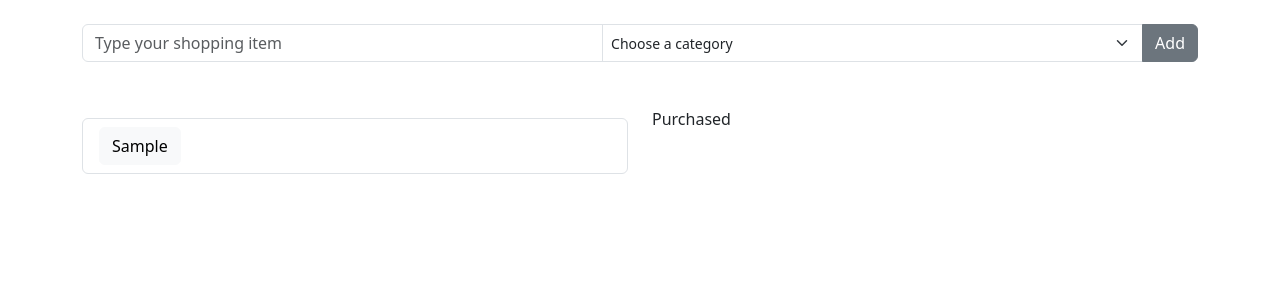
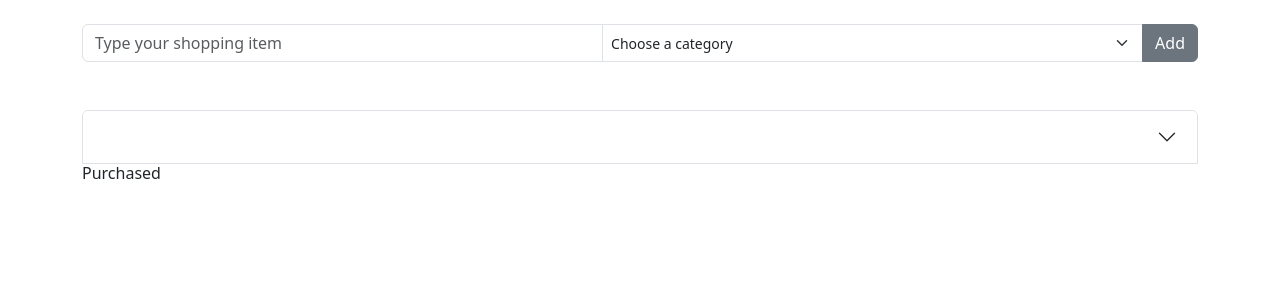
Before and after one commit to prabinkc2046/taskmanagerwithReact, a React (Create React App) app: page / in a window 1280 px wide. Both pictures are taken after typing "Sample" into the empty fields and a click on the button "Add". Shown: the top 300 px of the page. Built offline with nearby package versions, Linux system fonts and the light colour scheme.

Commit message:
Added accordion style presentation of item. Only one accordion opens at a time. When clicked on the accordion, it border line appears to be active

```diff
--- a/src/ListTask.js
+++ b/src/ListTask.js
@@ -1,4 +1,4 @@
-import React, { useEffect } from 'react';
+import React, { useState, useEffect } from 'react';
 import { FontAwesomeIcon } from '@fortawesome/react-fontawesome';
 import { faTrash } from '@fortawesome/free-solid-svg-icons';
 import './styles.css';
@@ -14,14 +14,11 @@ export default function ListTask({
   handleDeleteTask,
 }) {
   const categories = Array.from(new Set(incompletedTask.map(task => task.category)));
+  const [activeAccordion, setActiveAccordion] = useState(null);
 
   useEffect(() => {
     fetchTask();
-  }, [updateList]);
-
-  useEffect(() => {
-    fetchTask();
-  }, [checked]);
+  }, [updateList, checked]);
 
   const handlePurchasedTask = (id) => {
     const purchasedTask = completedTask.find(task => task.task_id === id);
@@ -33,27 +30,49 @@ export default function ListTask({
     handleTaskCompleteStatus(id);
   };
 
+  const toggleAccordion = (category) => {
+    setActiveAccordion(prevCategory => (prevCategory === category ? null : category));
+  };
+
   return (
     <div className="container mt-5">
-      <div className="row">
-        {categories.map(category => (
-          <div key={category} className="col-md-6">
-            <h6>{category}</h6>
+      <div className="accordion" id="accordionFlushExample">
+        {categories.map((category, index) => (
+          <div className="accordion-item" key={index}>
+            <h2 className="accordion-header">
+              <button
+                className={`accordion-button collapsed ${activeAccordion === category ? 'active' : ''}`}
+                type="button"
+                onClick={() => toggleAccordion(category)}
+                aria-expanded={activeAccordion === category}
+                aria-controls={`collapse-${index}`}
+              >
+                {category}
+              </button>
+            </h2>
+            <div
+              id={`collapse-${index}`}
+              className={`accordion-collapse collapse ${activeAccordion === category ? 'show' : ''}`}
+              aria-labelledby={`heading-${index}`}
+              data-bs-parent="#accordionFlushExample"
+            >
+              <div className="accordion-body">
                 <div className="list-group">
                   {incompletedTask
                     .filter(task => task.category === category)
                     .map(task => (
-                  <div key={task.task_id} className={`list-group-item ${task.flash ? 'flash' : ''}`}>
-                    <div className="d-flex justify-content-between align-items-center">
                       <button
-                        className="btn btn-light"
+                        key={task.task_id}
+                        className={`list-group-item ${task.flash ? 'flash' : ''}`}
                         onClick={() => handleIncompleteTaskClick(task.task_id)}
                       >
-                        {task.task_name}
+                        <div className="d-flex justify-content-between align-items-center">
+                          <span>{task.task_name}</span>
+                        </div>
                       </button>
+                    ))}
                 </div>
               </div>
-                ))}
             </div>
           </div>
         ))}
```
Lines whose indentation alone changed are shown as unchanged.
